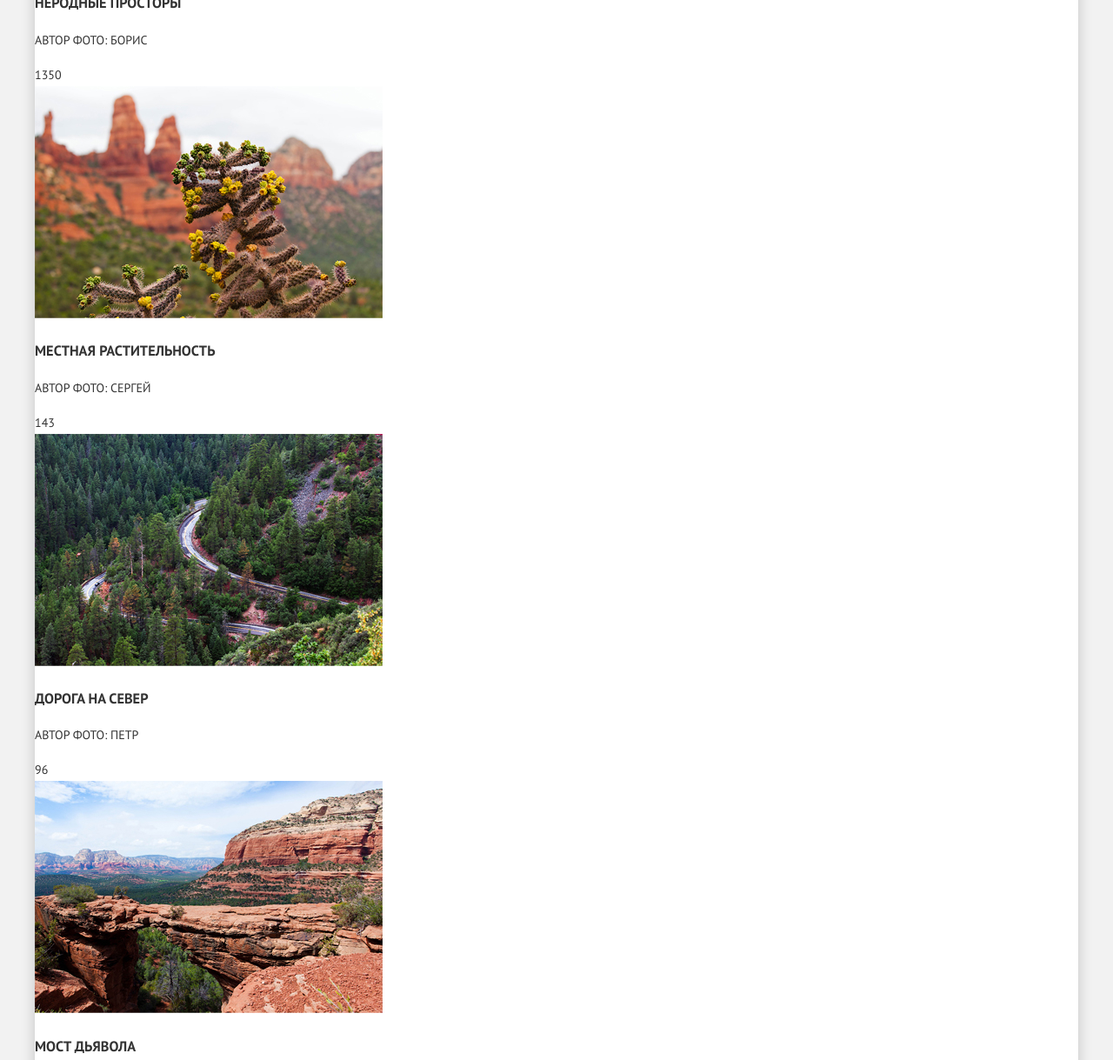
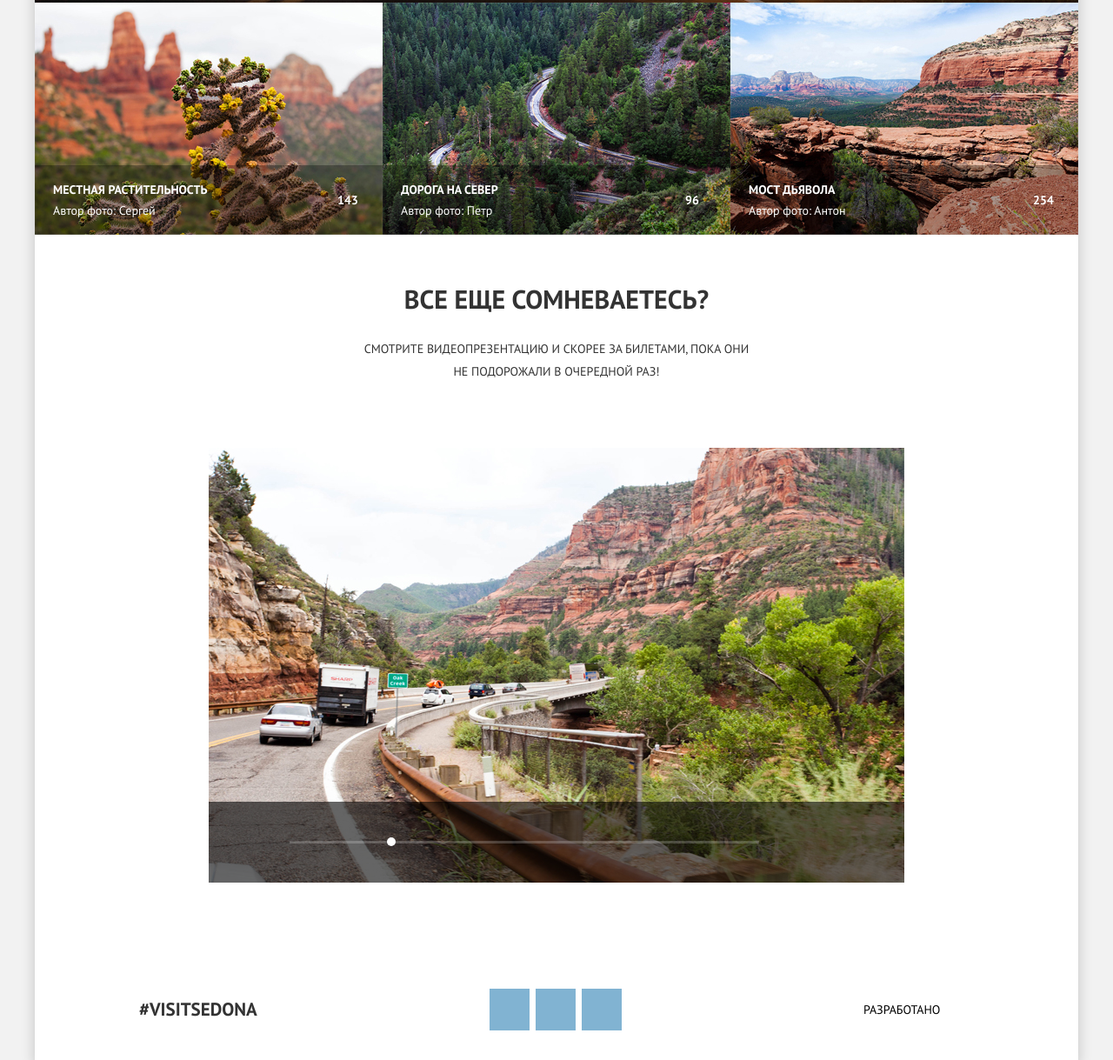
Before and after one commit to mlShvets/Sedona-adaptive, a website: page source/photo.html in a window 1280 px wide. Shown: the part 1041-2260 px from the top of the page at 87% size. Drawn offline with nearby package versions, Linux system fonts and the light colour scheme; files that its build step writes are made by us from their sources.

Commit message:
Стилизация каталога

```diff
--- a/source/less/blocks/main-head.less
+++ b/source/less/blocks/main-head.less
@@ -27,7 +27,6 @@
   @media (max-width: @tablet) {
     margin-top: 33px;
     margin-bottom: 36px;
-  }
 
     &::after {
       content: "";
@@ -39,6 +38,7 @@
       height: 37px;
       left: 0;
       background-repeat: no-repeat;
+    }
   }
 
   .main-head__title {
--- a/source/less/blocks/page.less
+++ b/source/less/blocks/page.less
@@ -1,6 +1,5 @@
 .page {
   height: 100%;
-  overflow-x: hidden;
 
   @media (min-width: @desktop) {
     background-color: @gray-special;
@@ -16,6 +15,8 @@
   color: #333333;
   min-width: 320px;
   text-transform: uppercase;
+  overflow-x: hidden;
+
 
   @media (min-width: @desktop) {
     box-shadow: 0 5px 15px rgba(0, 1, 1, 0.2);
--- /dev/null
+++ b/source/less/blocks/photo.less
@@ -0,0 +1,185 @@
+.photo {
+  margin-top: 78px;
+  margin-bottom: 61px;
+
+  @media (max-width: @desktop) {
+    margin-top: 76px;
+    margin-bottom: 57px;
+  }
+
+  @media (max-width: @tablet) {
+    margin-top: 31px;
+    margin-bottom: 32px;
+  }
+}
+
+.photo__wrap {
+  @media (max-width: @tablet) {
+    width: 280px;
+    margin: 0 auto;
+  }
+}
+
+.photo__list {
+  display: flex;
+  flex-wrap: wrap;
+
+  @media (max-width: @desktop) {
+    width: 648px;
+    margin: 0 auto;
+  }
+
+  @media (max-width: @tablet) {
+    flex-direction: column;
+    width: 100%;
+  }
+}
+
+.photo__item {
+  position: relative;
+  height: 267px;
+
+  @media (max-width: @desktop) {
+    position: initial;
+    height: 100%;
+    background-color: @gray-special;
+
+    .photo__link {
+      height: 267px;
+    }
+
+    &:nth-child(odd):not(:first-child) {
+      background-color: #eaeaea;
+    }
+  }
+
+  @media (max-width: @tablet) {
+    box-sizing: border-box;
+    padding: 22px 0 16px;
+    background-color: initial;
+    border-top: 1px solid @gray-extra;
+
+    &:last-child {
+      border-bottom: 1px solid @gray-extra;
+    }
+
+    &:nth-child(odd):not(:first-child) {
+      background-color: initial;
+    }
+
+    .photo__link {
+      height: 280px;
+      margin-bottom: 10px;
+    }
+  }
+}
+
+.photo__img {
+  height: 267px;
+  width: 100%;
+
+  @media (max-width: @tablet) {
+    width: 280px;
+    height: 280px;
+  }
+}
+
+.photo__item--popular {
+  height: 400px;
+  width: 100%;
+
+  & .photo__img {
+    height: 400px;
+  }
+
+  @media (max-width: @desktop) {
+    height: 100%;
+
+    .photo__link {
+      height: 400px;
+    }
+  }
+
+  @media (max-width: @tablet) {
+    .photo__link {
+      height: 280px;
+    }
+
+    & .photo__img {
+      height: 280px;
+    }
+  }
+}
+
+.photo__bottom {
+  position: absolute;
+  bottom: 0;
+  width: 100%;
+  display: flex;
+  justify-content: space-between;
+  align-items: center;
+  padding: 16px 21px;
+  background-color: rgba(0, 0, 0, 0.3);
+  box-sizing: border-box;
+
+  @media (max-width: @desktop) {
+    position: initial;
+    background-color: transparent;
+  }
+
+  @media (max-width: @tablet) {
+    flex-direction: column;
+    width: 280px;
+    align-items: flex-start;
+    padding: 0;
+  }
+}
+
+.photo__discription {
+  @media (max-width: @tablet) {
+    margin-bottom: 14px;
+  }
+}
+
+.photo__author,
+.photo__title,
+.photo__like {
+  font-size: 14px;
+  line-height: 24px;
+  color: @white;
+  margin: 0;
+
+  @media (max-width: @desktop) {
+    color: @black;
+  }
+}
+
+.photo__title {
+  font-weight: bold;
+}
+
+.photo__author {
+  text-transform: none;
+}
+
+.photo__like {
+  display: flex;
+  min-width: 64px;
+  font-weight: bold;
+
+  & svg {
+    fill: @white;
+    width: 23px;
+    height: 21px;
+    margin-right: 10px;
+
+    @media (max-width: @desktop) {
+      fill: @black;
+      fill-opacity: 0.3;
+    }
+
+    @media (max-width: @tablet) {
+      margin-right: 14px;
+    }
+  }
+}
--- /dev/null
+++ b/source/less/blocks/player.less
@@ -0,0 +1,124 @@
+.player {
+  position: absolute;
+  bottom: 0;
+  width: 100%;
+  height: 93px;
+
+  @media (max-width: @tablet) {
+    bottom: -65px;
+    height: 111px;
+  }
+}
+
+.player__wrap {
+  position: relative;
+  width: 100%;
+  height: 100%;
+  background-color: rgba(0, 0, 0, 0.6);
+
+  @media (max-width: @tablet) {
+    background-color: transparent;
+  }
+}
+
+.player__scale-wrap {
+  position: absolute;
+  left: 93px;
+  top: 48%;
+
+  @media (max-width: @tablet) {
+    margin: 0 20px;
+    left: 0;
+    top: 1px;
+    height: 45px;
+    width: 280px;
+    background-color: rgba(0, 0, 0, 0.6);
+  }
+}
+
+.player__scale {
+  position: relative;
+  width: 540px;
+  height: 3px;
+  background-color: rgba(255, 255, 255, 0.2);
+
+  @media (max-width: @desktop) {
+    width: 389px;
+  }
+
+  @media (max-width: @tablet) {
+    width: 235px;
+    margin-top: 22px;
+    margin-left: 22px;
+  }
+}
+
+.player__toggle {
+  position: absolute;
+  top: 50%;
+  left: 112px;
+  width: 10px;
+  height: 10px;
+  background-color: @white;
+  border-radius: 50%;
+  transform: translateY(-50%);
+
+  @media (max-width: @tablet) {
+    left: 36px;
+  }
+}
+
+.player__controls {
+  position: absolute;
+  top: 50%;
+  transform: translateY(-50%);
+  height: 20px;
+  width: 100%;
+  padding-left: 28px;
+  padding-right: 37px;
+  display: flex;
+  justify-content: space-between;
+  align-items: center;
+  box-sizing: border-box;
+
+  @media (max-width: @tablet) {
+    width: 280px;
+    height: 66px;
+    background-color: #f2f2f2;
+    margin-top: 23px;
+    margin-left: 20px;
+    padding-left: 19px;
+    padding-right: 18px;
+  }
+}
+
+.player__btn {
+  background-color: transparent;
+  border: none;
+  fill: @white;
+
+  &:hover,
+  &:focus {
+    opacity: 0.6;
+  }
+
+  &:active {
+    opacity: 0.3;
+  }
+
+  @media (max-width: @tablet) {
+    fill: #5c6870;
+  }
+}
+
+.player__btn--replay {
+  margin-right: 81%;
+
+  @media (max-width: @desktop) {
+    margin-right: 76%;
+  }
+
+  @media (max-width: @tablet) {
+    margin-right: 42%;
+  }
+}
--- /dev/null
+++ b/source/less/blocks/video.less
@@ -0,0 +1,75 @@
+.video {
+  margin-bottom: 86px;
+
+  @media (max-width: @desktop) {
+    margin-bottom: 40px;
+  }
+
+  @media (max-width: @tablet) {
+    margin-bottom: 104px;
+  }
+}
+
+.video__promo {
+  margin: 0 auto;
+  max-width: 445px;
+  text-align: center;
+  margin-bottom: 75px;
+
+  @media (max-width: @desktop) {
+    margin-bottom: 78px;
+  }
+
+  @media (max-width: @tablet) {
+    margin-bottom: 30px;
+    width: 240px;
+  }
+}
+
+.video__title {
+  font-style: normal;
+  font-weight: 700;
+  font-size: 30px;
+  margin-top: 0;
+  margin-bottom: 31px;
+
+  @media (max-width: @tablet) {
+    font-size: 18px;
+    margin-bottom: 26px;
+  }
+}
+
+.video__text {
+  font-size: 14px;
+}
+
+.video__preview-wrap {
+  position: relative;
+  margin: 0 auto;
+
+  height: 500px;
+  width: 800px;
+
+  @media (max-width: @desktop) {
+    width: 648px;
+  }
+
+  @media (max-width: @tablet) {
+    width: 320px;
+    height: 201px;
+  }
+}
+
+.video__preview-img {
+  width: 800px;
+  height: 500px;
+
+  @media (max-width: @desktop) {
+    width: 648px;
+  }
+
+  @media (max-width: @tablet) {
+    width: 320px;
+    height: 201px;
+  }
+}
--- a/source/less/style.less
+++ b/source/less/style.less
@@ -14,3 +14,6 @@
 @import "blocks/social.less";
 @import "blocks/copyright.less";
 @import "blocks/button.less";
+@import "blocks/photo.less";
+@import "blocks/video.less";
+@import "blocks/player.less";
--- a/source/photo.html
+++ b/source/photo.html
@@ -55,8 +55,9 @@
     <section class="photo">
       <h2 class="visually-hidden">Фотографии</h2>
       <ul class="photo__list">
-        <li class="photo__item">
-          <div class="photo__img-wrap">
+        <li class="photo__item photo__item--popular">
+          <div class="photo__wrap">
+            <a class="photo__link" href="#">
               <picture>
                 <source type="image/webp" media="(max-width: 767px)"
                   srcset="img/catalog/photo-1-mobile.webp, img/catalog/photo-1-mobile@2x.webp 2x">
@@ -71,17 +72,24 @@
                 <img class="photo__img" src="img/catalog/photo-1-desktop.jpg"
                   srcset="img/catalog/photo-1-desktop@2x.jpg 2x" alt="Фотография просторов">
               </picture>
-          </div>
+            </a>
             <div class="photo__bottom">
               <div class="photo__discription">
                 <h3 class="photo__title">Неродные просторы</h3>
                 <p class="photo__author">Автор фото: Борис</p>
               </div>
-            <span class="photo__like">1350</span>
+              <span class="photo__like">
+                <svg width="23" height="21">
+                  <use xlink:href="img/sprite.svg#icon-like"></use>
+                </svg>
+                1350
+              </span>
+            </div>
           </div>
         </li>
         <li class="photo__item">
-          <div class="photo__img-wrap">
+          <div class="photo__wrap">
+            <a class="photo__link" href="#">
               <picture>
                 <source type="image/webp" media="(max-width: 767px)"
                   srcset="img/catalog/photo-2-mobile.webp, img/catalog/photo-2-mobile@2x.webp 2x">
@@ -96,17 +104,24 @@
                 <img class="photo__img" src="img/catalog/photo-2-desktop.jpg"
                   srcset="img/catalog/photo-2-desktop@2x.jpg 2x" alt="Фотография катуса">
               </picture>
-          </div>
+            </a>
             <div class="photo__bottom">
               <div class="photo__discription">
                 <h3 class="photo__title">Местная растительность</h3>
                 <p class="photo__author">Автор фото: Сергей</p>
               </div>
-            <span class="photo__like">143</span>
+              <span class="photo__like">
+                <svg width="23" height="21">
+                  <use xlink:href="img/sprite.svg#icon-like"></use>
+                </svg>
+                143
+              </span>
+            </div>
           </div>
         </li>
         <li class="photo__item">
-          <div class="photo__img-wrap">
+          <div class="photo__wrap">
+            <a class="photo__link" href="#">
               <picture>
                 <source type="image/webp" media="(max-width: 767px)"
                   srcset="img/catalog/photo-3-mobile.webp, img/catalog/photo-3-mobile@2x.webp 2x">
@@ -121,17 +136,24 @@
                 <img class="photo__img" src="img/catalog/photo-3-desktop.jpg"
                   srcset="img/catalog/photo-3-desktop@2x.jpg 2x" alt="Фотография дороги">
               </picture>
-          </div>
+            </a>
             <div class="photo__bottom">
               <div class="photo__discription">
                 <h3 class="photo__title">Дорога на север</h3>
                 <p class="photo__author">Автор фото: Петр</p>
               </div>
-            <span class="photo__like">96</span>
+              <span class="photo__like">
+                <svg width="23" height="21">
+                  <use xlink:href="img/sprite.svg#icon-like"></use>
+                </svg>
+                96
+              </span>
+            </div>
           </div>
         </li>
         <li class="photo__item">
-          <div class="photo__img-wrap">
+          <div class="photo__wrap">
+            <a class="photo__link" href="#">
               <picture>
                 <source type="image/webp" media="(max-width: 767px)"
                   srcset="img/catalog/photo-4-mobile.webp, img/catalog/photo-4-mobile@2x.webp 2x">
@@ -146,13 +168,19 @@
                 <img class="photo__img" src="img/catalog/photo-4-desktop.jpg"
                   srcset="img/catalog/photo-4-desktop@2x.jpg 2x" alt="Фотография моста Дьявола">
               </picture>
-          </div>
+            </a>
             <div class="photo__bottom">
               <div class="photo__discription">
                 <h3 class="photo__title">Мост дьявола</h3>
                 <p class="photo__author">Автор фото: Антон</p>
               </div>
-            <span class="photo__like">254</span>
+              <span class="photo__like">
+                <svg width="23" height="21">
+                  <use xlink:href="img/sprite.svg#icon-like"></use>
+                </svg>
+                254
+              </span>
+            </div>
           </div>
         </li>
       </ul>
@@ -177,16 +205,20 @@
           <img class="video__preview-img" src="img/catalog/video-desktop.jpg"
             srcset="img/catalog/video-desktop@2x.jpg 2x" alt="Превью видеопрезентации">
         </picture>
+        <div class="player">
+          <div class="player__wrap">
+            <div class="player__scale-wrap">
+              <div class="player__scale">
+                <div class="player__toggle" tabindex="0" aria-label="Ползунок видеоплеера"></div>
               </div>
-      <div class="player">
+            </div>
+            <div class="player__controls">
               <button class="player__btn player__btn--replay" type="button">
                 <span class="visually-hidden">Повтор</span>
                 <svg width="16" height="20">
                   <use xlink:href="img/sprite.svg#icon-replay"></use>
                 </svg>
               </button>
-        <div class="player__scale">
-        </div>
               <button class="player__btn player__btn--subtitles" type="button">
                 <span class="visually-hidden">Субтитры</span>
                 <svg width="32" height="20">
@@ -199,6 +231,9 @@
                   <use xlink:href="img/sprite.svg#icon-fullscreen"></use>
                 </svg>
               </button>
+            </div>
+          </div>
+        </div>
       </div>
     </section>
   </main>
```
Also changed, not shown: source/img/icons/icon-like.svg (deleted), source/img/icons/sprite/icon-fullscreen.svg, source/img/icons/sprite/icon-like.svg (added), source/img/icons/sprite/icon-replay.svg, source/img/icons/sprite/icon-subtitles.svg. Lines whose indentation alone changed are shown as unchanged.
